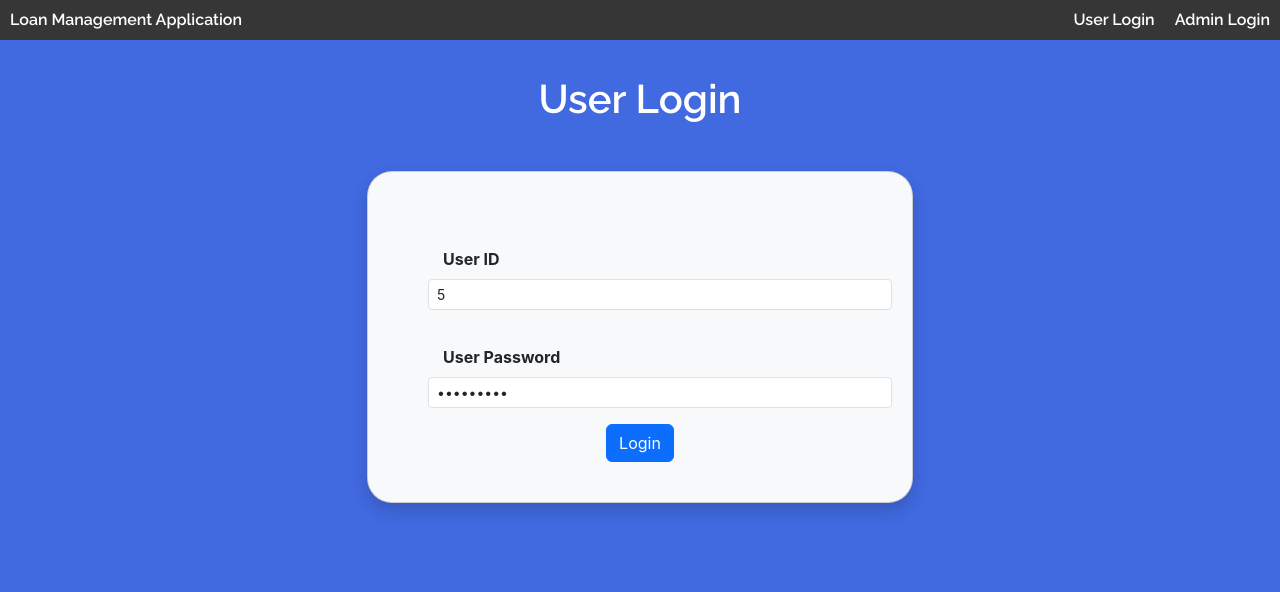
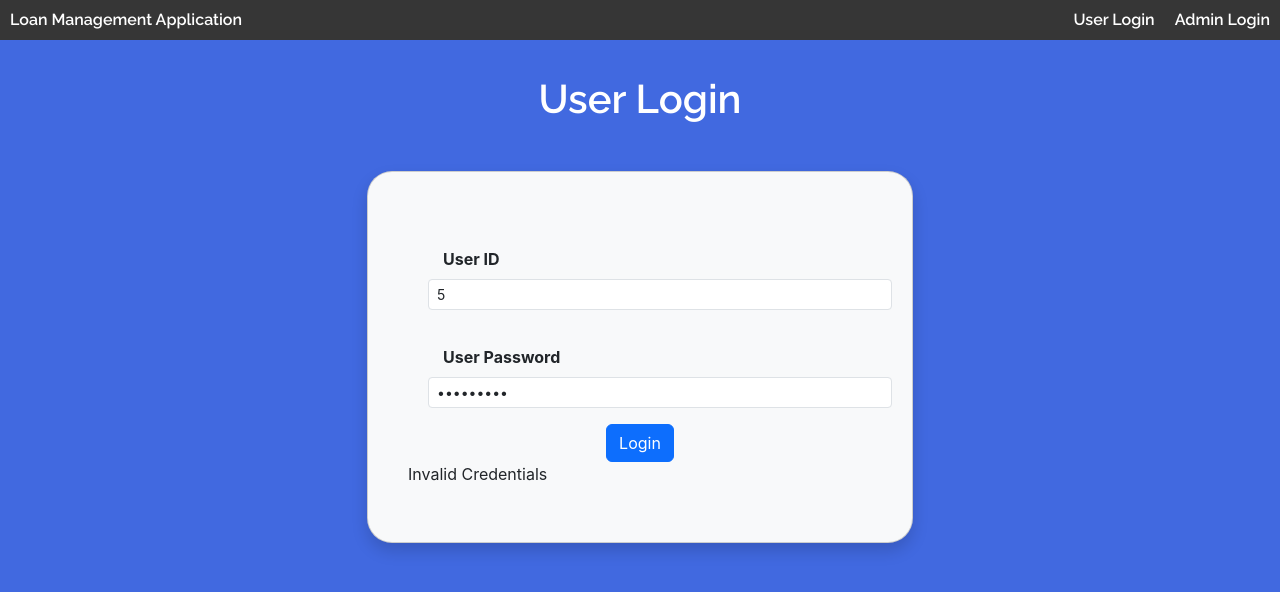
Before and after one commit to kabilan16/LoanManagement, a React (Create React App) app in the folder lma-frontend/: page /userlogin in a window 1280 px wide. Both pictures are taken after typing "5", "Sample123" into the empty fields and a click on the button "Login". Shown: the top 592 px of the page. Built offline with nearby package versions, Linux system fonts and the light colour scheme; no server answers.

Commit message:
new branch

```diff
--- a/lma-frontend/src/components/Loginpage.js
+++ b/lma-frontend/src/components/Loginpage.js
@@ -199,7 +199,14 @@ function LoginPage() {
       setPostResponse(response.data);
       setFormData(initialFormData);
       setReqSuccess(true);
+      if(jwtToken !== null && jwtToken !== undefined)
+      {
       navigate("/adashboard");
+      }
+      else{
+        setReqFail(true);
+      }
+
       // Handle success or do something with the response
       // if (response.data === "credentials are correct" ) {
       //         navigate("/adashboard");
@@ -325,6 +332,7 @@ function LoginPage() {
                       </center>
                     </div>
                     {/* <p>{postResponse}</p> */}
+                    {reqFail && <p>Invalid Credentials</p>}
                   </form>
                 </div>
               </div>
--- a/lma-frontend/src/components/UserLogin.js
+++ b/lma-frontend/src/components/UserLogin.js
@@ -62,7 +62,13 @@ function UserLogin() {
       setPostResponse(response.data);
       setFormData(initialFormData);
       setReqSuccess(true);
+      if(jwtToken !== null && jwtToken !== undefined)
+      {
       navigate("/udashboard", { state: { passedProp: passedProp } });
+      }
+      else{
+        setReqFail(true);
+      }
       // Handle success or do something with the response
       // if (response.data === "credentials are correct" || response.data === "Not A User") {
       //         navigate("/udashboard", { state: { passedProp: passedProp } });
@@ -188,6 +194,7 @@ function UserLogin() {
                       </center>
                     </div>
                     {/* <p>{postResponse}</p> */}
+                    {reqFail && <p>Invalid Credentials</p>}
                   </form>
                 </div>
               </div>
```
